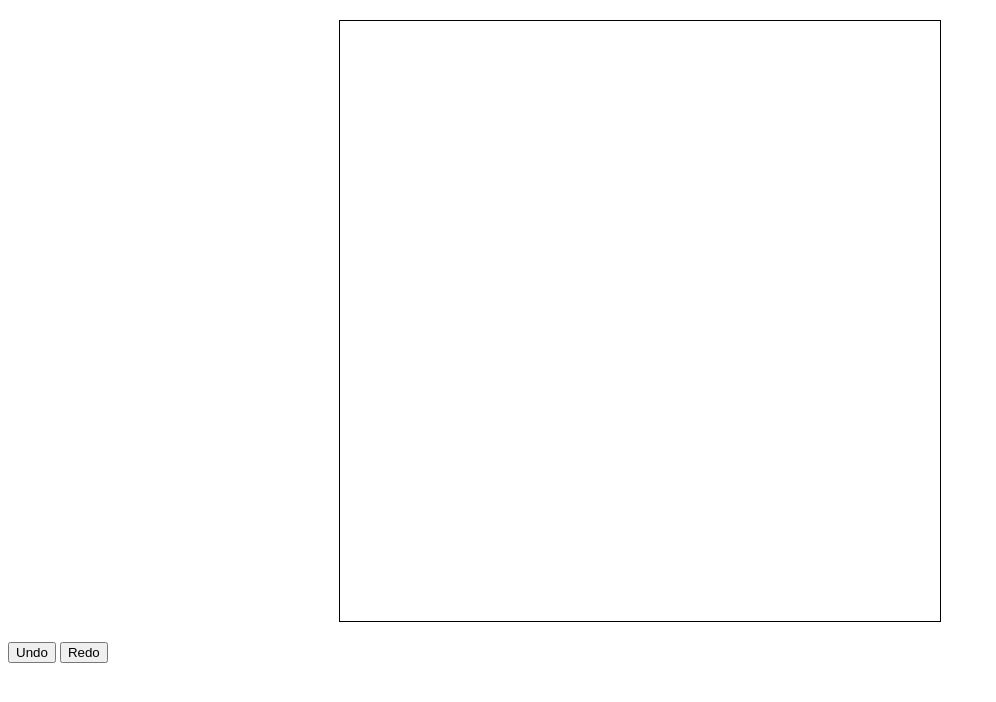
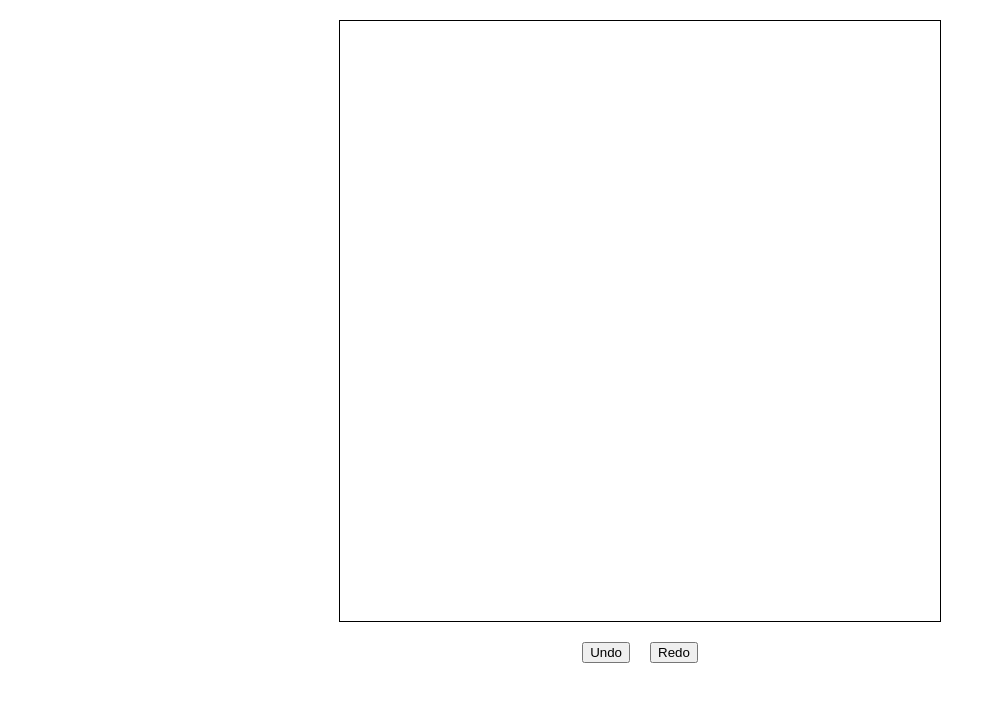
Before and after one commit to skyler544/fprog-drawing-program, a website with bundled scripts: page index.html in a window 1280 px wide. Shown: the whole page, without its empty margins (0-996 px from the left). Built offline with nearby package versions, Linux system fonts and the light colour scheme.

Commit message:
center buttons and prettify html

```diff
--- a/index.html
+++ b/index.html
@@ -1,8 +1,8 @@
-<!DOCTYPE html>
+<!doctype html>
 <html lang="en">
   <head>
-    <meta charset="UTF-8">
-    <meta name="viewport" content="width=device-width, initial-scale=1.0">
+    <meta charset="UTF-8" />
+    <meta name="viewport" content="width=device-width, initial-scale=1.0" />
     <title>Drawing Program</title>
     <style>
       canvas {
@@ -10,12 +10,22 @@
         display: block;
         margin: 20px auto;
       }
+      #buttons {
+        display: flex;
+        justify-content: center;
+        margin-top: 20px;
+      }
+      button {
+        margin: 0 10px;
+      }
     </style>
   </head>
   <body>
     <canvas id="drawingCanvas" width="600" height="600"></canvas>
+    <div id="buttons">
       <button id="undo">Undo</button>
       <button id="redo">Redo</button>
+    </div>
     <script src="app/drawing.js"></script>
   </body>
 </html>
```
Lines whose indentation alone changed are shown as unchanged.
